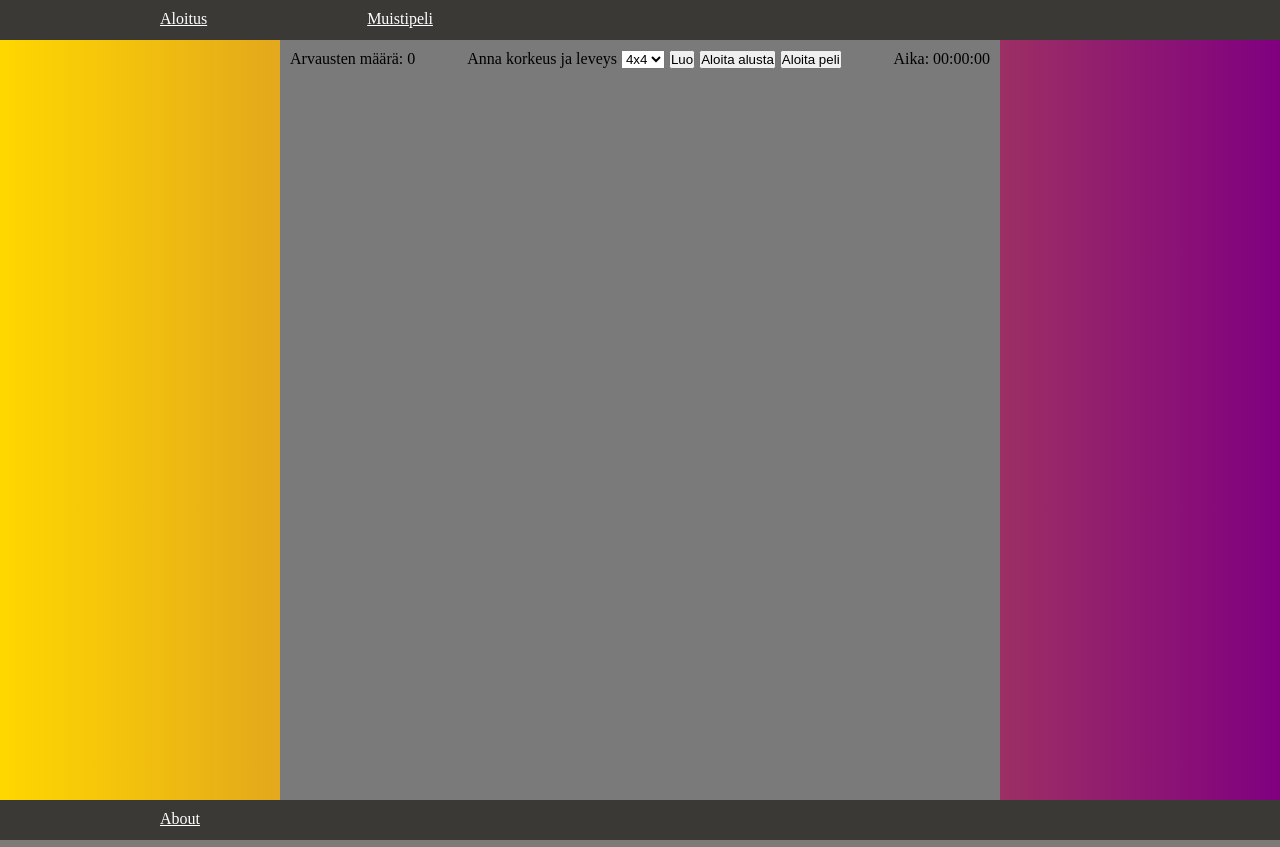
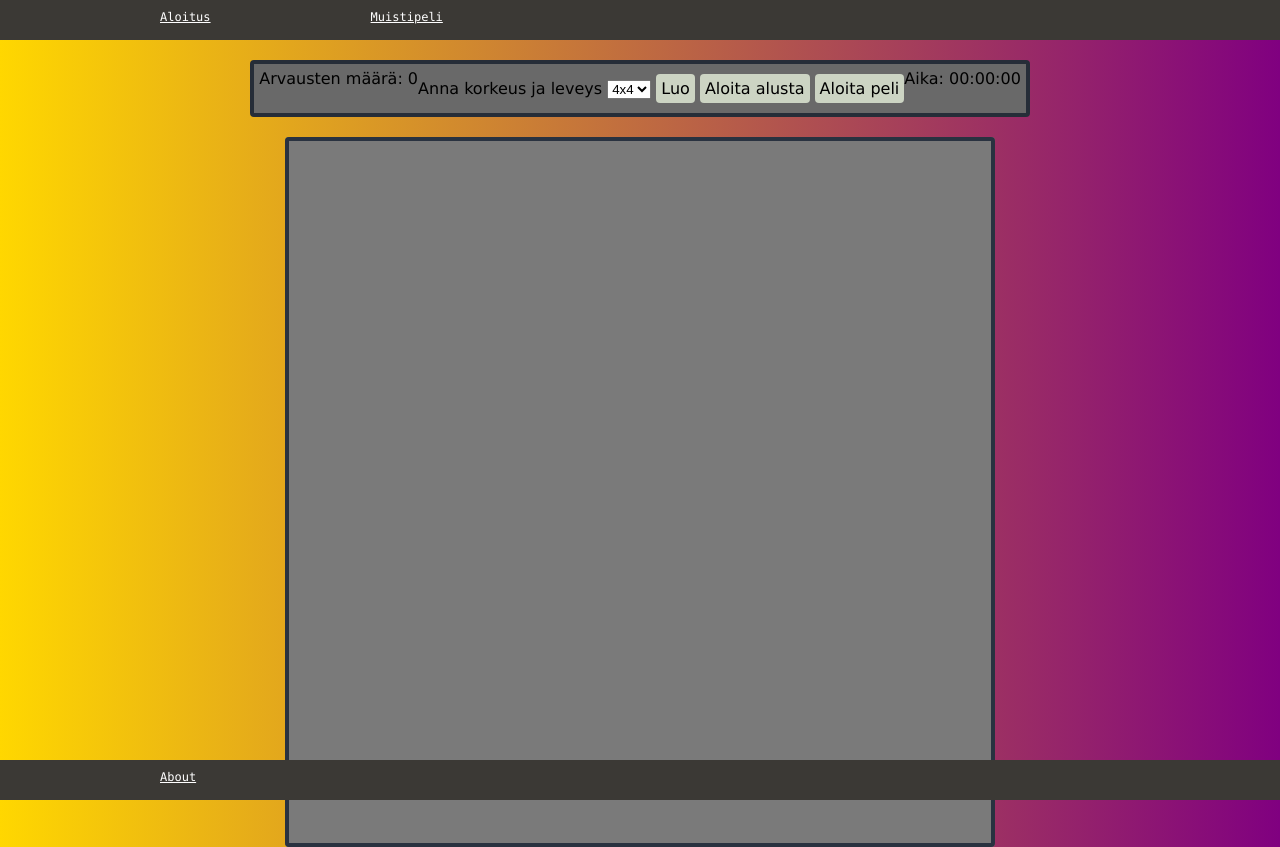
Before and after one commit to SisuSaastamoinen/projektit1, a PHP site: page /muistipeli.html in a window 1280 px wide. Run offline with PHP 8.4, Linux system fonts and the light colour scheme.

Commit message:
fix footer and change layout and add more styles

```diff
--- a/muistipeli/css/muistipeli.css
+++ b/muistipeli/css/muistipeli.css
@@ -3,15 +3,17 @@
 	padding: 0;
 	box-sizing: border-box;
 }
+
 fieldset {
 	background-color: #7a7a7a;
 	padding: 10px;
-  height: 760px;
-  width: 720px;
-  text-align: center;
-  border: none;
+	height: 710px;
+	width: 710px;
+	border: solid 4px #293240;
+	border-radius: 4px;
 	margin: 0px auto;
 }
+
 header {
 	height: 40px;
 	background: #007ba4;
@@ -21,10 +23,14 @@
 	box-sizing: border-box;
 }
 
+
 footer {
+	position: fixed;
+	bottom: 0;
+	left: 0;
 	height: 40px;
 	background: #007ba4;
-  width: 100vw;
+	width: 100%;
 	text-align: center;
 	background-color: #3b3935;
 	box-sizing: border-box;
@@ -43,12 +49,20 @@
 	color: #007ba4;
 	height: 20px;
 }
+
 nav a {
 	color: white;
 }
 
 body {
 	background-image: linear-gradient(to left, purple, gold);
+	min-height: 100vh;
+	display: flex;
+	flex-direction: column;
+}
+
+main {
+	flex: 1;
 }
 
 #monke {
@@ -61,26 +75,51 @@
 	row-gap: 2px;
 	column-gap: 2px;
 	width: fit-content;
+	position: relative;
+	padding: 1em;
 }
 
 .gridCell {
 	background: #eee;
-  border: 3px solid black;
-  width: 106px;
-  height: 106px;
+	border: 3px solid #262d38;
+	width: 105px;
+	height: 105px;
 	border-radius: 4px;
+	inset: 0;
+	margin: auto;
+}
+
+#menu {
+	padding: 5px;
+	border: solid 4px #262d38;
+	border-radius: 4px;
+	text-align: center;
+	text-shadow: black;
+	margin: 20px auto;
+	background-color: dimgray;
+	font-size: 16px;
+	font-family: Verdana, Geneva, Tahoma, sans-serif;
+}
+
+.menuButton {
+	width: auto;
+	padding: 5px;
+	margin: 5px auto;
+	font-family: inherit;
+	border: none;
+	border-radius: 4px;
+	font-size: 16px;
+	background-color: #ccd4c3;
+}
+
+.menuButton:hover {
+	border-image: linear-gradient(to right, yellow, white) 1 1 1 1;
+	background-color: #ecf0e6;
 }
 
 .gridCell:hover {
 	background-color: #7a7a7a;
-  border-color: white;
-
-td {
-  width: 100px;
-  height: 100px;
-  box-sizing: border-box;
-  background-position: center;
-  background-repeat: no-repeat;
+	border-image: linear-gradient(to right, yellow, white) 1 1 1 1;
 }
 
 img {
@@ -89,6 +128,7 @@
 	display: block;
 	vertical-align: middle;
 }
+
 html {
 	font-size: 12px;
 	font-family: "Lucida Console", "Courier New", monospace;
--- a/muistipeli/index.html
+++ b/muistipeli/index.html
@@ -36,7 +36,7 @@
       nappulaa ja muuta kokoa haluamis mukaan ja sitten paina "luo" uudestaan.
       Mukavia pelejä!
     </p>
-    <img src="./resources/img/monke00.jpg" alt="">
+    <img src="./resources/img/monke/monke1.jpg" alt="">
   </fieldset>
 </body>
 
--- a/muistipeli/js/script.js
+++ b/muistipeli/js/script.js
@@ -37,14 +37,6 @@
  * The timer starts from 00:00:00 and displays minutes, seconds, and hundredths of a second.
  */
 
-/*TODO:
- * when game is created it should draw the board but the elements
- * should not be clickable until the start button is pressed
- * -----------------------------------------------------------
- * make the background image and hidden image the same size,
- * weird behaviour currently with 6x6 and 4x6 grids
- */
-
 var created = false;
 var gameSizeRows, gameSizeCols;
 var running = false;
@@ -58,6 +50,7 @@
 var startTime = null;
 
 function onClickPicture() {
+	if (!running) return;
 	if (processing) return;
 	if (this === previousContainer) return;
 	if (!previousImg) {
@@ -96,21 +89,19 @@
 }
 
 function resetGame() {
-  if (!running) {
-    return;
-  }
 	stopTimer();
 	created = false;
 	running = false;
 	guesses = 0;
 	board = [];
-  document.querySelectorAll("td").forEach((e) => e.remove());
+	document.querySelectorAll(".gridCell").forEach((e) => e.remove());
 }
 
 function setGameSize() {
 	let sizes = document.getElementById("sizeSelect").value.split("x");
 	gameSizeRows = parseInt(sizes[0]);
 	gameSizeCols = parseInt(sizes[1]);
+	createBoard();
 }
 
 function startGame() {
@@ -120,7 +111,6 @@
 	}
 	startTime = Date.now();
 	timerInterval = setInterval(gameTimer, 10);
-  createBoard();
 	running = true;
 }
 
@@ -142,7 +132,6 @@
 }
 
 function stopTimer() {
-  console.log("stopTimer() invoked");
 	clearInterval(timerInterval);
 	document.getElementById("aika").innerHTML = "00:00:00";
 }
--- a/muistipeli/muistipeli.html
+++ b/muistipeli/muistipeli.html
@@ -1,11 +1,13 @@
 <!doctype html>
 <html lang="en">
+
 <head>
 	<meta charset="UTF-8" />
 	<meta name="viewport" content="width=device-width, initial-scale=1" />
 	<title>Muistipeli</title>
 	<link href="css/muistipeli.css" rel="stylesheet" />
 </head>
+
 <body>
 	<header>
 		<nav>
@@ -19,7 +21,7 @@
 			</ul>
 		</nav>
 	</header>
-    <fieldset>
+	<div id="menu">
 		<label for="sizeSelect">Anna korkeus ja leveys</label>
 		<select name="sizeSelect" id="sizeSelect">
 			<option value="4x4">4x4</option>
@@ -32,9 +34,11 @@
 		<p id="arvaukset" style="margin: 0; display: inline; float: left">
 			Arvausten määrä: 0
 		</p>
-      <button onclick="setGameSize()">Luo</button>
-      <button onclick="resetGame()">Aloita alusta</button>
-      <button onclick="startGame()">Aloita peli</button>
+		<button class="menuButton" onclick="setGameSize()">Luo</button>
+		<button class="menuButton" onclick="resetGame()">Aloita alusta</button>
+		<button class="menuButton" onclick="startGame()">Aloita peli</button>
+	</div>
+	<fieldset>
 		<div id="boardContainer"></div>
 	</fieldset>
 	<footer>
@@ -48,4 +52,5 @@
 	</footer>
 </body>
 <script src="js/script.js"></script>
+
 </html>
```
Lines whose indentation alone changed are shown as unchanged.
